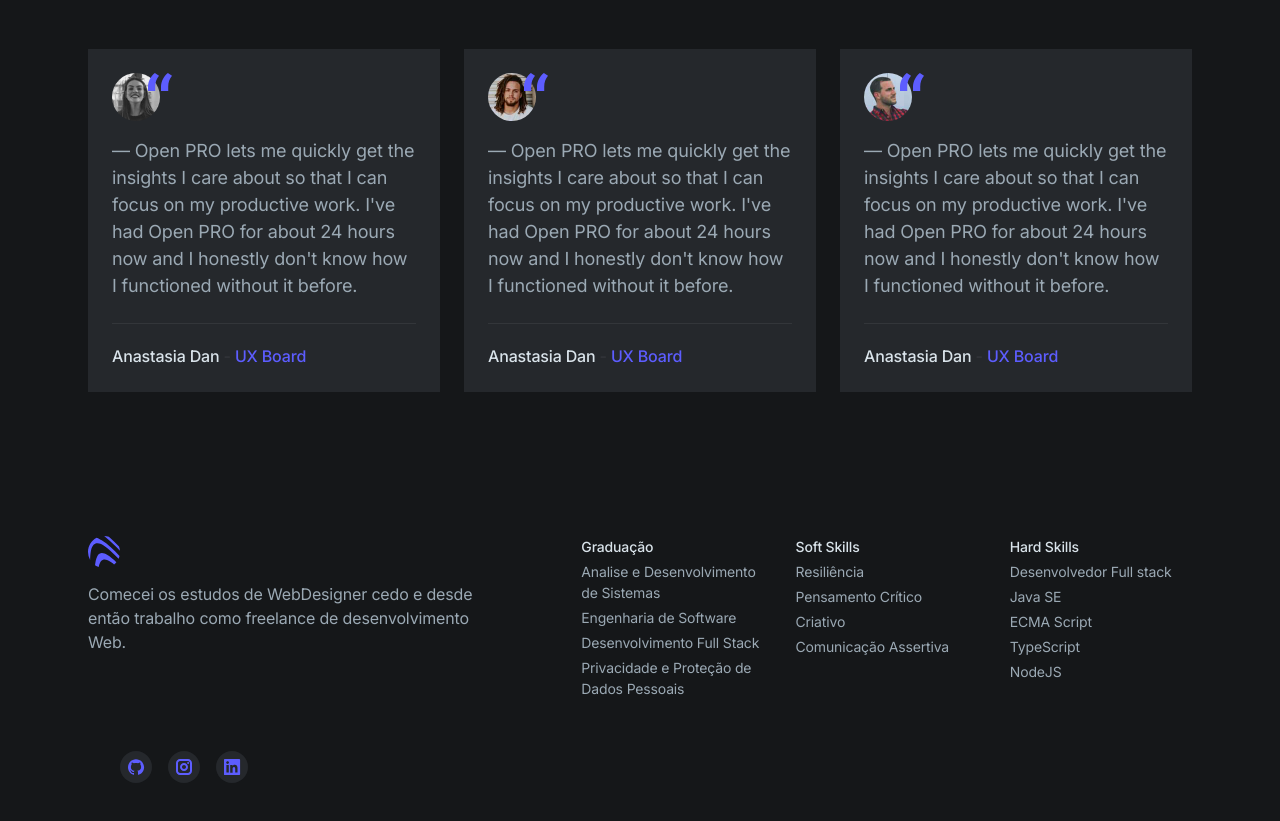
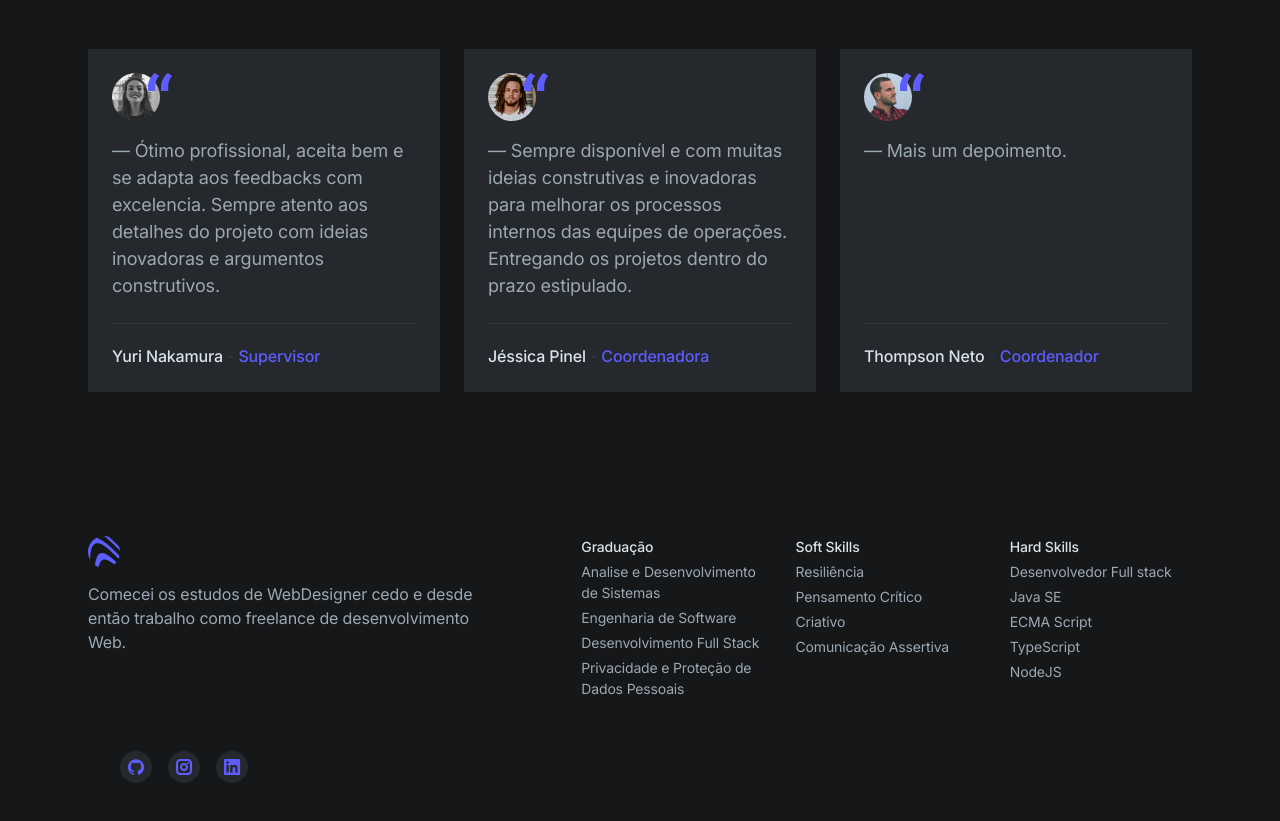
Before and after one commit to CesarEtam/CesarEtam.github.io, a Next.js app: page / in a window 1280 px wide. Shown: the part 4060-4881 px from the top of the page. Built offline with nearby package versions, Linux system fonts and the light colour scheme.

Commit message:
Testimonial edit

```diff
--- a/components/testimonials.tsx
+++ b/components/testimonials.tsx
@@ -29,9 +29,9 @@
                   </svg>
                 </div>
               </div>
-              <blockquote className="text-lg text-gray-400 grow">— Open PRO lets me quickly get the insights I care about so that I can focus on my productive work. I've had Open PRO for about 24 hours now and I honestly don't know how I functioned without it before.</blockquote>
+              <blockquote className="text-lg text-gray-400 grow">— Ótimo profissional, aceita bem e se adapta aos feedbacks com excelencia. Sempre atento aos detalhes do projeto com ideias inovadoras e argumentos construtivos.</blockquote>
               <div className="text-gray-700 font-medium mt-6 pt-5 border-t border-gray-700">
-                <cite className="text-gray-200 not-italic">Anastasia Dan</cite> - <a className="text-purple-600 hover:text-gray-200 transition duration-150 ease-in-out" href="#0">UX Board</a>
+                <cite className="text-gray-200 not-italic">Yuri Nakamura</cite> - <a className="text-purple-600 hover:text-gray-200 transition duration-150 ease-in-out" href="https://www.linkedin.com/in/yuricnakamura/">Supervisor</a>
               </div>
             </div>
 
@@ -45,9 +45,9 @@
                   </svg>
                 </div>
               </div>
-              <blockquote className="text-lg text-gray-400 grow">— Open PRO lets me quickly get the insights I care about so that I can focus on my productive work. I've had Open PRO for about 24 hours now and I honestly don't know how I functioned without it before.</blockquote>
+              <blockquote className="text-lg text-gray-400 grow">— Sempre disponível e com muitas ideias construtivas e inovadoras para melhorar os processos internos das equipes de operações. Entregando os projetos dentro do prazo estipulado.</blockquote>
               <div className="text-gray-700 font-medium mt-6 pt-5 border-t border-gray-700">
-                <cite className="text-gray-200 not-italic">Anastasia Dan</cite> - <a className="text-purple-600 hover:text-gray-200 transition duration-150 ease-in-out" href="#0">UX Board</a>
+                <cite className="text-gray-200 not-italic">Jéssica Pinel</cite> - <a className="text-purple-600 hover:text-gray-200 transition duration-150 ease-in-out" href="https://www.linkedin.com/in/jessicapinel/">Coordenadora</a>
               </div>
             </div>
 
@@ -61,9 +61,9 @@
                   </svg>
                 </div>
               </div>
-              <blockquote className="text-lg text-gray-400 grow">— Open PRO lets me quickly get the insights I care about so that I can focus on my productive work. I've had Open PRO for about 24 hours now and I honestly don't know how I functioned without it before.</blockquote>
+              <blockquote className="text-lg text-gray-400 grow">— Mais um depoimento.</blockquote>
               <div className="text-gray-700 font-medium mt-6 pt-5 border-t border-gray-700">
-                <cite className="text-gray-200 not-italic">Anastasia Dan</cite> - <a className="text-purple-600 hover:text-gray-200 transition duration-150 ease-in-out" href="#0">UX Board</a>
+                <cite className="text-gray-200 not-italic">Thompson Neto</cite> - <a className="text-purple-600 hover:text-gray-200 transition duration-150 ease-in-out" href="https://www.linkedin.com/in/thompson-neto/">Coordenador</a>
               </div>
             </div>
 
```
